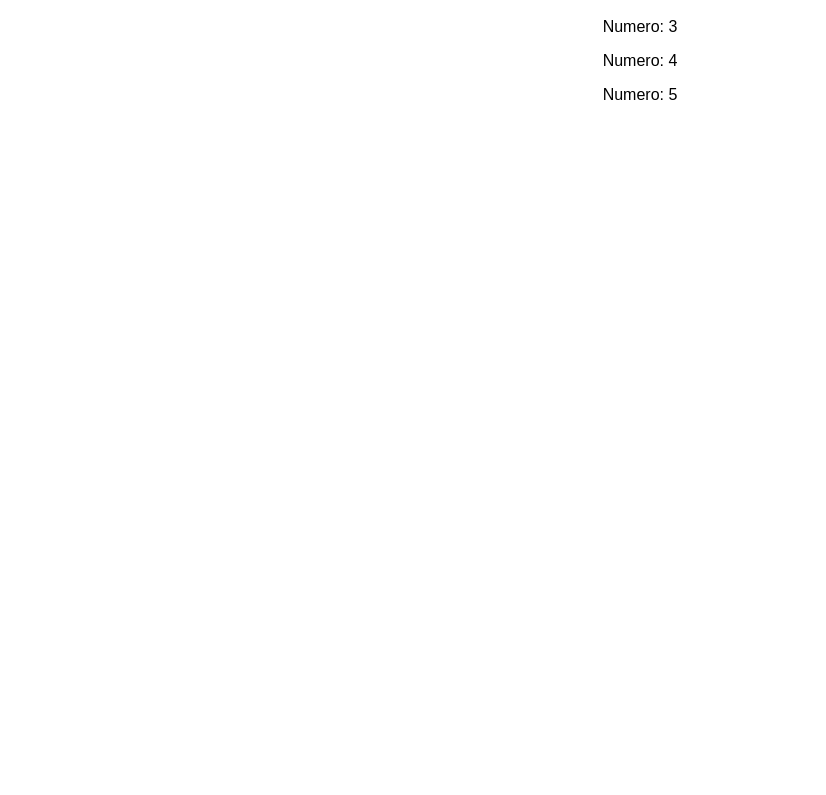
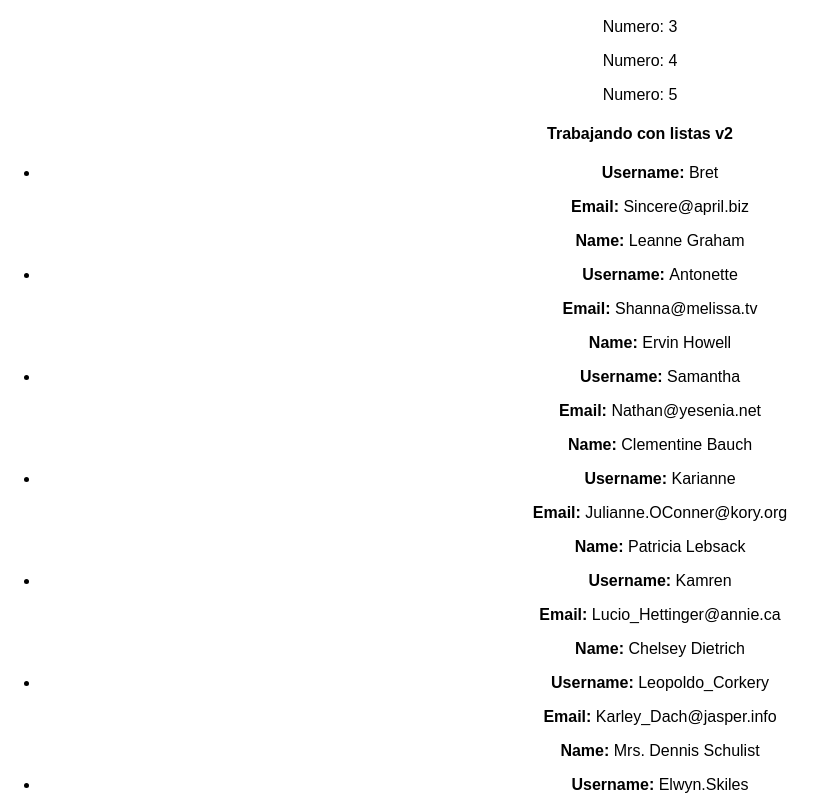
Before and after one commit to sanchezfauste/react-base, a React (Create React App) app: page / in a window 1280 px wide. Shown: the part 905-1700 px from the top of the page, without its empty margins (0-826 px from the left). Before the commit the page ends 1025 px from the top, so only its background shows below. Built offline with nearby package versions, Linux system fonts and the light colour scheme.

Commit message:
Adding list2

```diff
--- a/src/App.js
+++ b/src/App.js
@@ -3,6 +3,7 @@
 import "./App.css";
 import ConditionalSection from './sections/conditional'
 import ListSection from './sections/list'
+import List2Section from './sections/list2'
 
 const Title = props => <h1>React base project</h1>;
 
@@ -151,6 +152,7 @@
                 <Multiply arrayOfNumbers={[1, 3, 2]}/>
                 <ConditionalSection />
                 <ListSection />
+                <List2Section />
             </div>
         );
     }
--- /dev/null
+++ b/src/data/users.json
@@ -0,0 +1,232 @@
+[
+  {
+    "id": 1,
+    "name": "Leanne Graham",
+    "username": "Bret",
+    "email": "Sincere@april.biz",
+    "address": {
+      "street": "Kulas Light",
+      "suite": "Apt. 556",
+      "city": "Gwenborough",
+      "zipcode": "92998-3874",
+      "geo": {
+        "lat": "-37.3159",
+        "lng": "81.1496"
+      }
+    },
+    "phone": "1-770-736-8031 x56442",
+    "website": "hildegard.org",
+    "company": {
+      "name": "Romaguera-Crona",
+      "catchPhrase": "Multi-layered client-server neural-net",
+      "bs": "harness real-time e-markets"
+    }
+  },
+  {
+    "id": 2,
+    "name": "Ervin Howell",
+    "username": "Antonette",
+    "email": "Shanna@melissa.tv",
+    "address": {
+      "street": "Victor Plains",
+      "suite": "Suite 879",
+      "city": "Wisokyburgh",
+      "zipcode": "90566-7771",
+      "geo": {
+        "lat": "-43.9509",
+        "lng": "-34.4618"
+      }
+    },
+    "phone": "010-692-6593 x09125",
+    "website": "anastasia.net",
+    "company": {
+      "name": "Deckow-Crist",
+      "catchPhrase": "Proactive didactic contingency",
+      "bs": "synergize scalable supply-chains"
+    }
+  },
+  {
+    "id": 3,
+    "name": "Clementine Bauch",
+    "username": "Samantha",
+    "email": "Nathan@yesenia.net",
+    "address": {
+      "street": "Douglas Extension",
+      "suite": "Suite 847",
+      "city": "McKenziehaven",
+      "zipcode": "59590-4157",
+      "geo": {
+        "lat": "-68.6102",
+        "lng": "-47.0653"
+      }
+    },
+    "phone": "1-463-123-4447",
+    "website": "ramiro.info",
+    "company": {
+      "name": "Romaguera-Jacobson",
+      "catchPhrase": "Face to face bifurcated interface",
+      "bs": "e-enable strategic applications"
+    }
+  },
+  {
+    "id": 4,
+    "name": "Patricia Lebsack",
+    "username": "Karianne",
+    "email": "Julianne.OConner@kory.org",
+    "address": {
+      "street": "Hoeger Mall",
+      "suite": "Apt. 692",
+      "city": "South Elvis",
+      "zipcode": "53919-4257",
+      "geo": {
+        "lat": "29.4572",
+        "lng": "-164.2990"
+      }
+    },
+    "phone": "493-170-9623 x156",
+    "website": "kale.biz",
+    "company": {
+      "name": "Robel-Corkery",
+      "catchPhrase": "Multi-tiered zero tolerance productivity",
+      "bs": "transition cutting-edge web services"
+    }
+  },
+  {
+    "id": 5,
+    "name": "Chelsey Dietrich",
+    "username": "Kamren",
+    "email": "Lucio_Hettinger@annie.ca",
+    "address": {
+      "street": "Skiles Walks",
+      "suite": "Suite 351",
+      "city": "Roscoeview",
+      "zipcode": "33263",
+      "geo": {
+        "lat": "-31.8129",
+        "lng": "62.5342"
+      }
+    },
+    "phone": "(254)954-1289",
+    "website": "demarco.info",
+    "company": {
+      "name": "Keebler LLC",
+      "catchPhrase": "User-centric fault-tolerant solution",
+      "bs": "revolutionize end-to-end systems"
+    }
+  },
+  {
+    "id": 6,
+    "name": "Mrs. Dennis Schulist",
+    "username": "Leopoldo_Corkery",
+    "email": "Karley_Dach@jasper.info",
+    "address": {
+      "street": "Norberto Crossing",
+      "suite": "Apt. 950",
+      "city": "South Christy",
+      "zipcode": "23505-1337",
+      "geo": {
+        "lat": "-71.4197",
+        "lng": "71.7478"
+      }
+    },
+    "phone": "1-477-935-8478 x6430",
+    "website": "ola.org",
+    "company": {
+      "name": "Considine-Lockman",
+      "catchPhrase": "Synchronised bottom-line interface",
+      "bs": "e-enable innovative applications"
+    }
+  },
+  {
+    "id": 7,
+    "name": "Kurtis Weissnat",
+    "username": "Elwyn.Skiles",
+    "email": "Telly.Hoeger@billy.biz",
+    "address": {
+      "street": "Rex Trail",
+      "suite": "Suite 280",
+      "city": "Howemouth",
+      "zipcode": "58804-1099",
+      "geo": {
+        "lat": "24.8918",
+        "lng": "21.8984"
+      }
+    },
+    "phone": "210.067.6132",
+    "website": "elvis.io",
+    "company": {
+      "name": "Johns Group",
+      "catchPhrase": "Configurable multimedia task-force",
+      "bs": "generate enterprise e-tailers"
+    }
+  },
+  {
+    "id": 8,
+    "name": "Nicholas Runolfsdottir V",
+    "username": "Maxime_Nienow",
+    "email": "Sherwood@rosamond.me",
+    "address": {
+      "street": "Ellsworth Summit",
+      "suite": "Suite 729",
+      "city": "Aliyaview",
+      "zipcode": "45169",
+      "geo": {
+        "lat": "-14.3990",
+        "lng": "-120.7677"
+      }
+    },
+    "phone": "586.493.6943 x140",
+    "website": "jacynthe.com",
+    "company": {
+      "name": "Abernathy Group",
+      "catchPhrase": "Implemented secondary concept",
+      "bs": "e-enable extensible e-tailers"
+    }
+  },
+  {
+    "id": 9,
+    "name": "Glenna Reichert",
+    "username": "Delphine",
+    "email": "Chaim_McDermott@dana.io",
+    "address": {
+      "street": "Dayna Park",
+      "suite": "Suite 449",
+      "city": "Bartholomebury",
+      "zipcode": "76495-3109",
+      "geo": {
+        "lat": "24.6463",
+        "lng": "-168.8889"
+      }
+    },
+    "phone": "(775)976-6794 x41206",
+    "website": "conrad.com",
+    "company": {
+      "name": "Yost and Sons",
+      "catchPhrase": "Switchable contextually-based project",
+      "bs": "aggregate real-time technologies"
+    }
+  },
+  {
+    "id": 10,
+    "name": "Clementina DuBuque",
+    "username": "Moriah.Stanton",
+    "email": "Rey.Padberg@karina.biz",
+    "address": {
+      "street": "Kattie Turnpike",
+      "suite": "Suite 198",
+      "city": "Lebsackbury",
+      "zipcode": "31428-2261",
+      "geo": {
+        "lat": "-38.2386",
+        "lng": "57.2232"
+      }
+    },
+    "phone": "024-648-3804",
+    "website": "ambrose.net",
+    "company": {
+      "name": "Hoeger LLC",
+      "catchPhrase": "Centralized empowering task-force",
+      "bs": "target end-to-end models"
+    }
+  }
+]
--- /dev/null
+++ b/src/sections/list2.js
@@ -0,0 +1,31 @@
+import React, { Component } from 'react'
+import users from '../data/users.json'
+
+class UserItem extends Component {
+  render() {
+    const { user } = this.props
+
+    return (
+      <li>
+        <p><strong>Username: </strong>{user.username}</p>
+        <p><strong>Email: </strong>{user.email}</p>
+        <p><strong>Name: </strong>{user.name}</p>
+      </li>
+    )
+  }
+}
+
+export default class List2Section extends Component {
+  render() {
+    return (
+      <div>
+        <h4>Trabajando con listas v2</h4>
+        <ul>
+          {users.map((user) => {
+            return <UserItem key={user.id} user={user} />
+          })}
+        </ul>
+      </div>
+    )
+  }
+}
```
